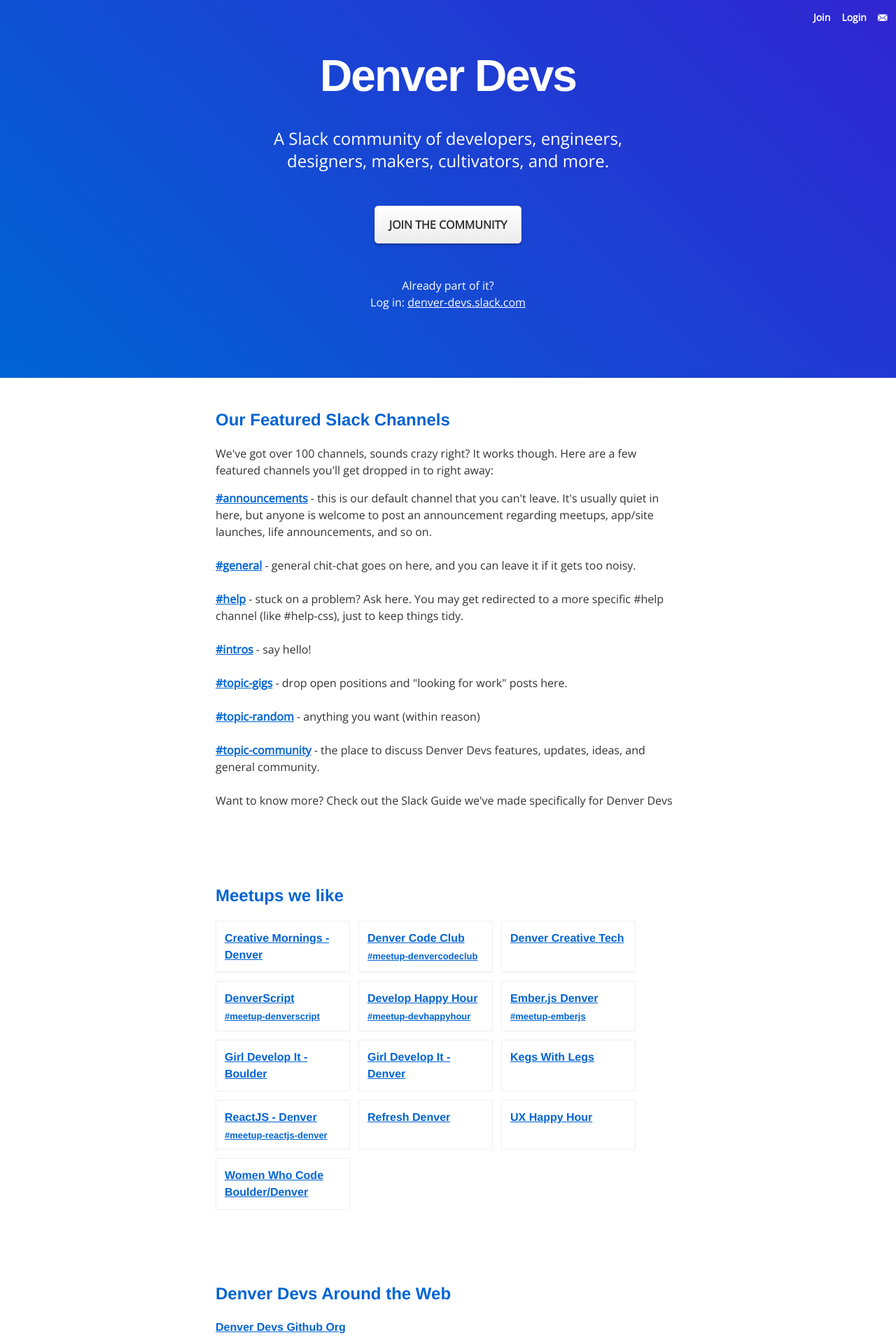
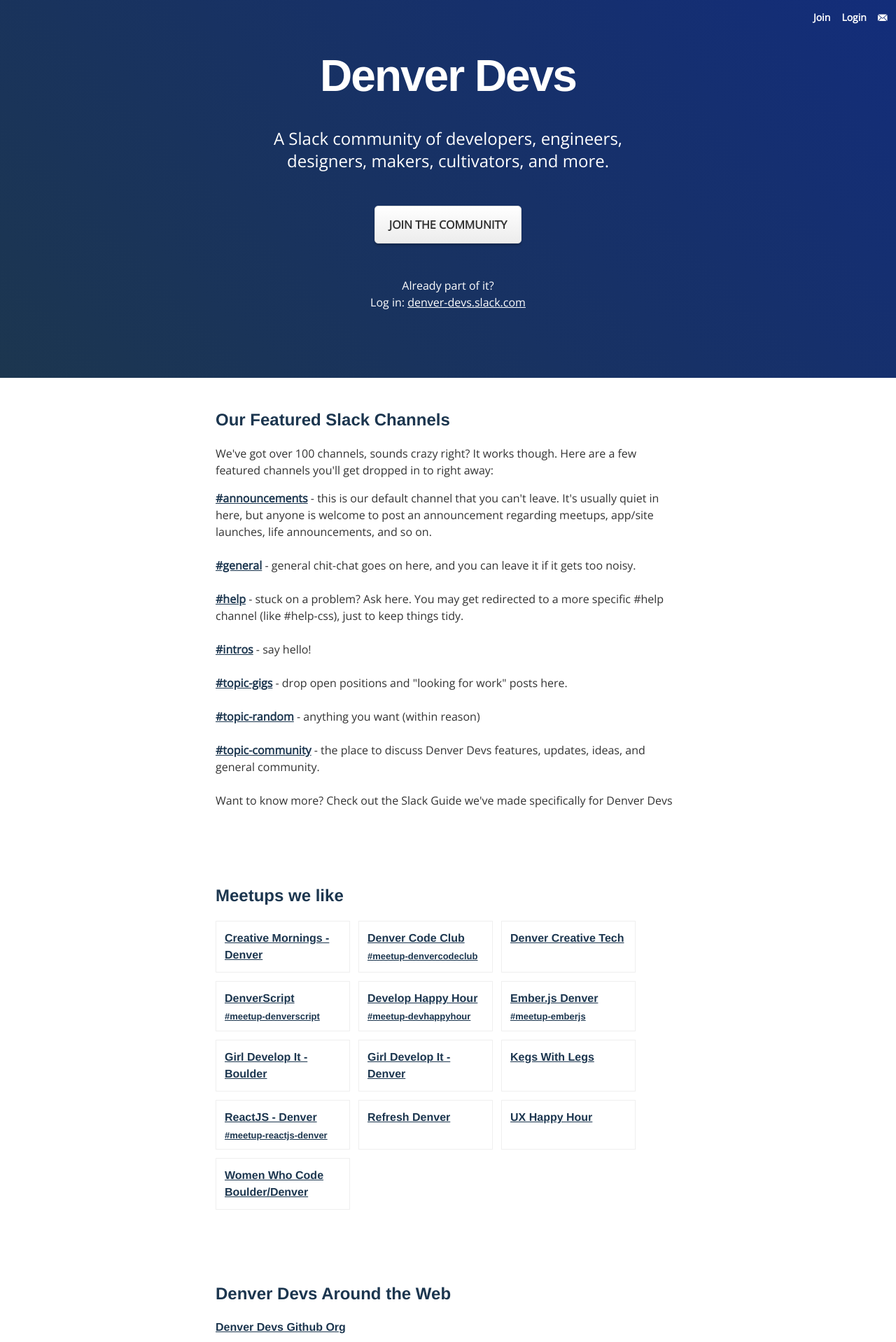
Before and after one commit to Denver-Devs/-old-denver-devs.github.io, a Jekyll site: the page built from index.html, in a window 1280 px wide. Shown: the top 1918 px of the page at 70% size. Built offline with Jekyll 4.4.1, drawn with Linux system fonts in a browser that asks for light colours; some web fonts are replaced.

Commit message:
change colors, add thirdAccent

```diff
--- a/_sass/_colors.scss
+++ b/_sass/_colors.scss
@@ -1,11 +1,13 @@
 
-$colorBlue:      #0064d4;
-$colorBlue2:     #3125d2;
+$colorBlue:      #1c364f;
+$colorBlue2:     #132d7a;
+$colorBlue3:     #236B8E;
 $colorRed:       #cc0000;
 $colorLightGray: #efefef;
 
 
 $mainAccent:     $colorBlue;
 $secondAccent:   $colorBlue2;
+$thirdAccent:    $colorBlue3;
 $borders:        $colorLightGray;
 $highlight:      $colorRed;
```
